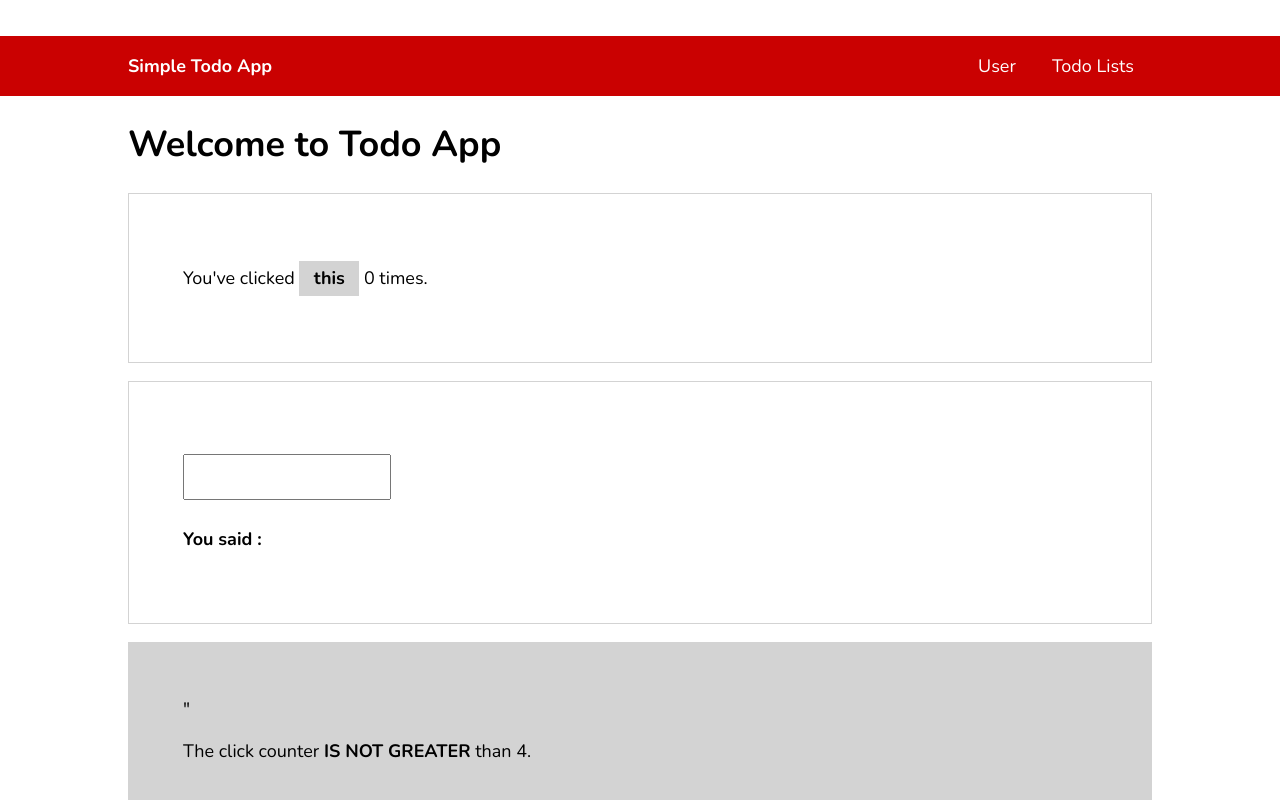
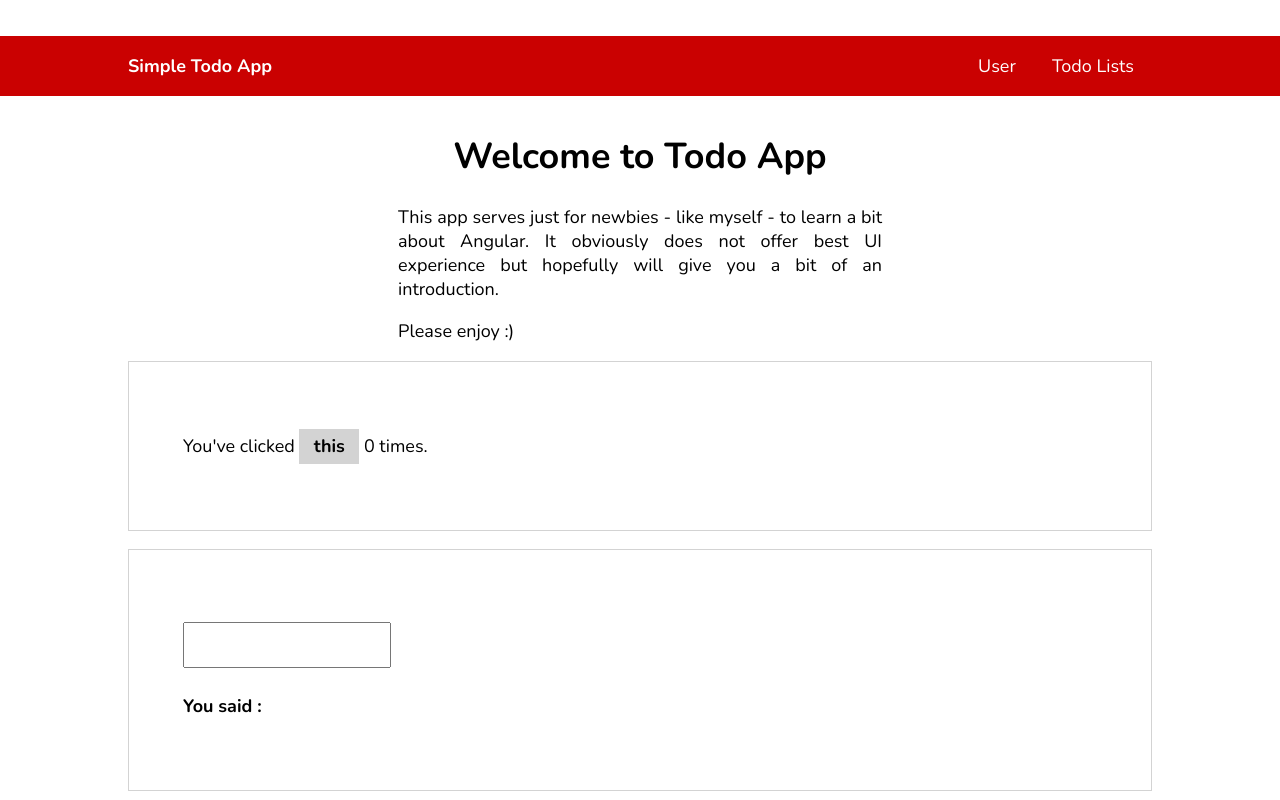
Before and after one commit to utr1903/todo-app-frontend, an Angular app: page / in a window 1280 px wide. Shown: the top 800 px of the page. Built offline with nearby package versions, Linux system fonts and the light colour scheme.

Commit message:
Renaming of home page

```diff
--- a/src/app/home/home.component.html
+++ b/src/app/home/home.component.html
@@ -1,4 +1,16 @@
-<h1>Welcome to Todo App</h1>
+<div class="header-container">
+    <h1>Welcome to Todo App</h1>
+</div>
+
+<div class="info-container">
+    <p>
+        This app serves just for newbies - like myself - to learn a bit about Angular. It obviously does not offer
+        best UI experience but hopefully will give you a bit of an introduction.
+    </p>
+    <p>
+        Please enjoy :)
+    </p>
+</div>
 
 <div class="play-container">
     <p>You've clicked <span (click)="countClick()">this</span> {{ clickCounter }} times.</p>
--- a/src/app/home/home.component.scss
+++ b/src/app/home/home.component.scss
@@ -4,6 +4,23 @@ span {
     padding: .3em .8em;
     cursor: pointer;
     user-select: none;
+}
+
+.header-container {
+    // padding: 2em;
+    border: none;
+    margin-top: 2em;
+    margin-bottom: none;
+    text-align: center;
+}
+
+.info-container {
+    padding: 0em;
+    border: none;
+    margin-left: 15em;
+    margin-right: 15em;
+    margin-bottom: 1em;
+    text-align: justify;
 }
 
 .play-container {
--- a/src/app/http.service.ts
+++ b/src/app/http.service.ts
@@ -11,4 +11,12 @@ export class HttpService {
   getBeer() {
     return this.http.get('https://api.openbrewerydb.org/breweries');
   }
+
+  get(url: string) {
+    return this.http.get(url);
+  }
+
+  post(url: string, body: any) {
+    return this.http.post(url, body);
+  }
 }
--- a/src/app/list/list.component.ts
+++ b/src/app/list/list.component.ts
@@ -14,7 +14,6 @@ export class ListComponent implements OnInit {
   ngOnInit() {
     this._http.getBeer().subscribe(data => {
       this.brews = data;
-      console.log(this.brews);
     });
   }
 }
```
